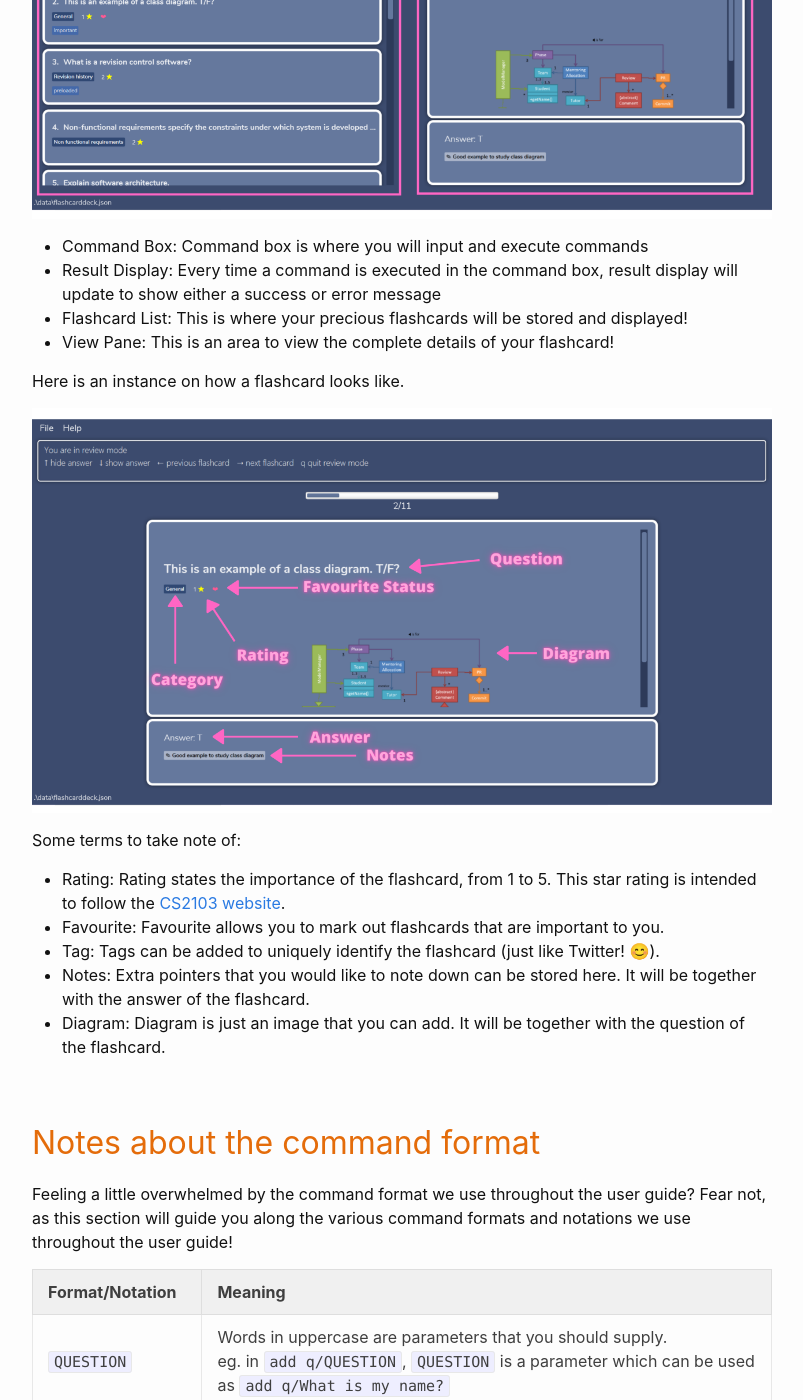
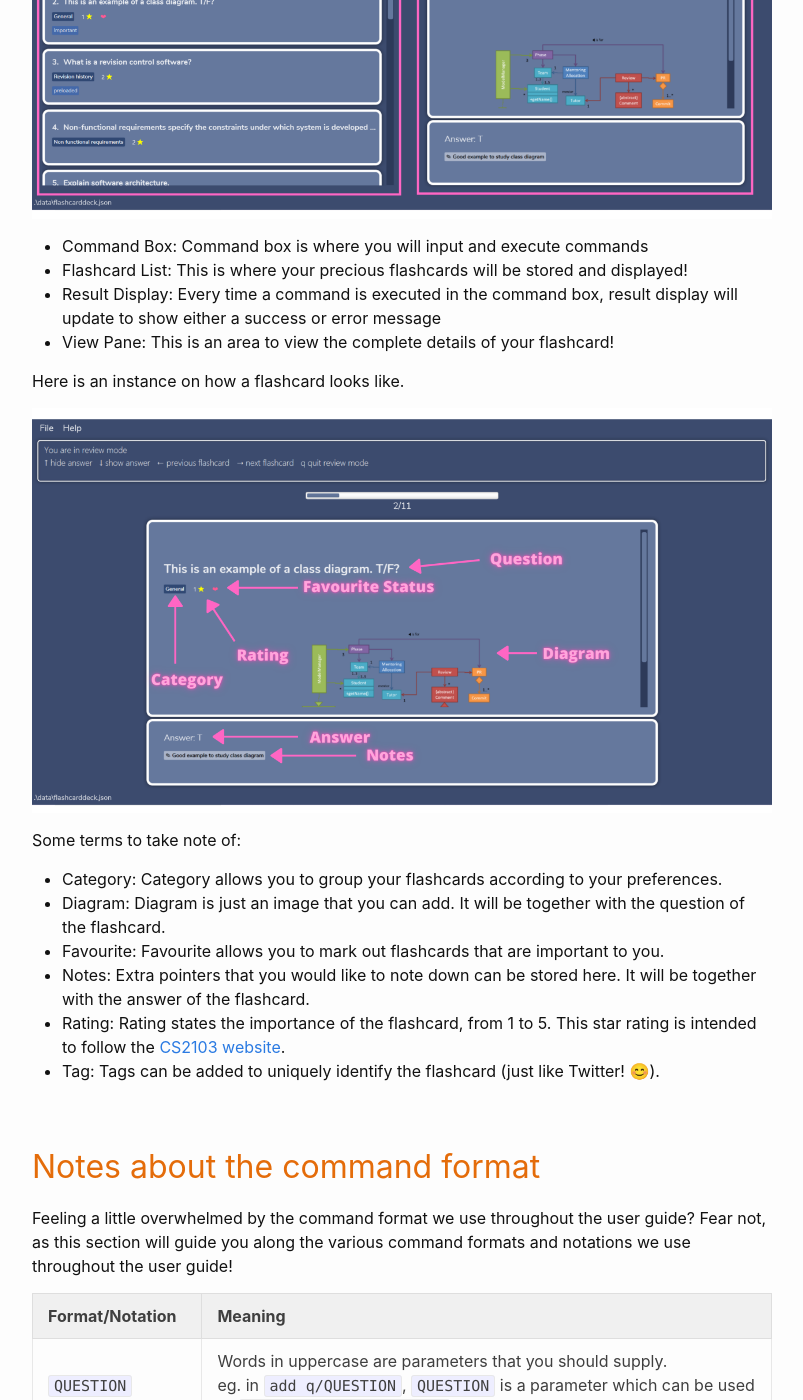
Before and after one commit to minzzelo/cs2101ug, a Jekyll site: the page built from docs/UserGuide.md, in a window 1280 px wide and 1400 px high, scrolled down 4160 px. Shown: the whole window, without its empty margins (238-1041 px from the left). Built offline with Jekyll 4.4.1, drawn with Linux system fonts in a browser that asks for light colours; emoji names are drawn with the system emoji font.

Commit message:
Add category description

```diff
--- a/docs/UserGuide.md
+++ b/docs/UserGuide.md
@@ -108,8 +108,8 @@ Before we begin, here is how the interface of our application looks like.
 ![filedirectory](images/ug/label1.png)
 
 * Command Box: Command box is where you will input and execute commands
+* Flashcard List: This is where your precious flashcards will be stored and displayed!
 * Result Display: Every time a command is executed in the command box, result display will update to show either a success or error message
-* Flashcard List: This is where your precious flashcards will be stored and displayed!
 * View Pane: This is an area to view the complete details of your flashcard!
 
 <div style="page-break-after: always;"></div>
@@ -119,12 +119,12 @@ Here is an instance on how a flashcard looks like.
 ![filedirectory](images/ug/label2.png)
 
 Some terms to take note of:
+* Category: Category allows you to group your flashcards according to your preferences.
+* Diagram: Diagram is just an image that you can add. It will be together with the question of the flashcard.
+* Favourite: Favourite allows you to mark out flashcards that are important to you.
+* Notes: Extra pointers that you would like to note down can be stored here. It will be together with the answer of the flashcard.
 * Rating: Rating states the importance of the flashcard, from 1 to 5. This star rating is intended to follow the [CS2103 website](https://nus-cs2103-ay2021s1.github.io/website/admin/moduleExpectations.html).
-* Favourite: Favourite allows you to mark out flashcards that are important to you.
 * Tag: Tags can be added to uniquely identify the flashcard (just like Twitter! 😊).
-* Notes: Extra pointers that you would like to note down can be stored here. It will be together with the answer of the flashcard.
-* Diagram: Diagram is just an image that you can add. It will be together with the question of the flashcard.
-
 
 <div style="page-break-after: always;"></div>
 
```
